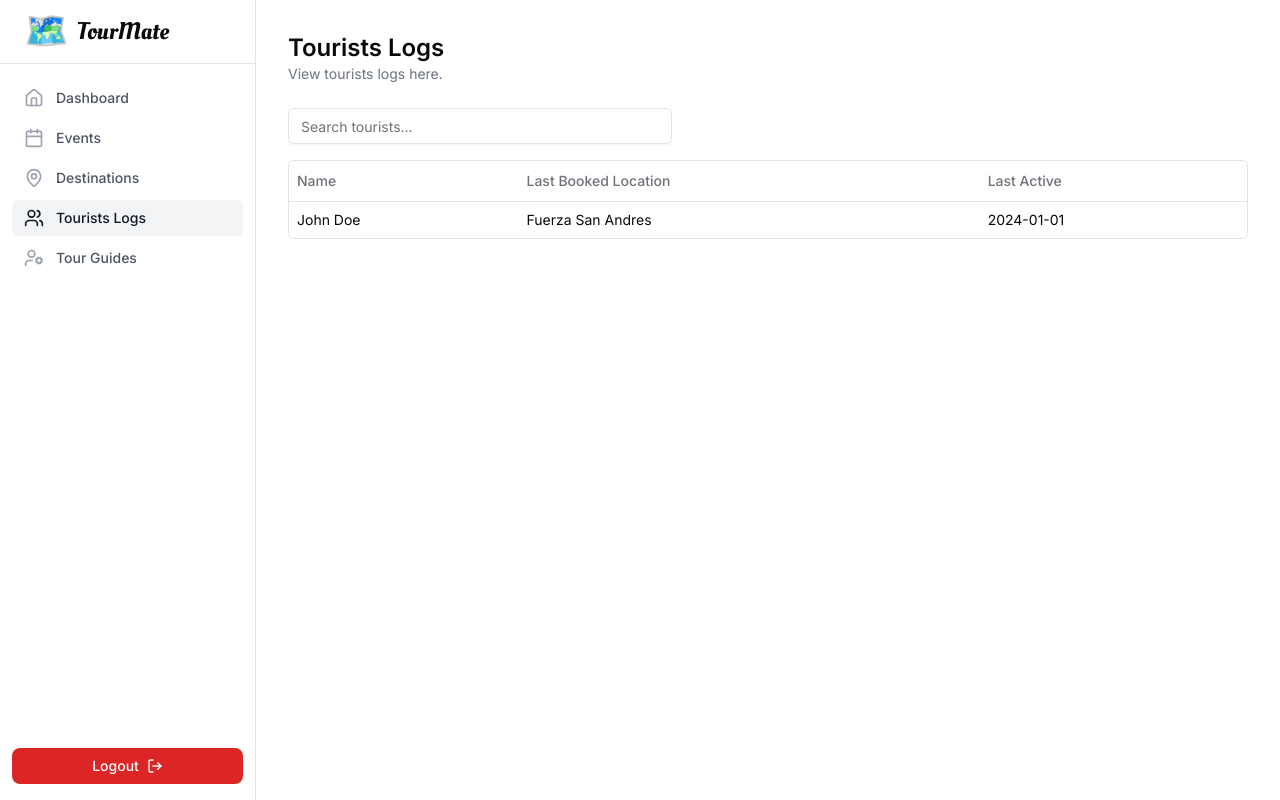
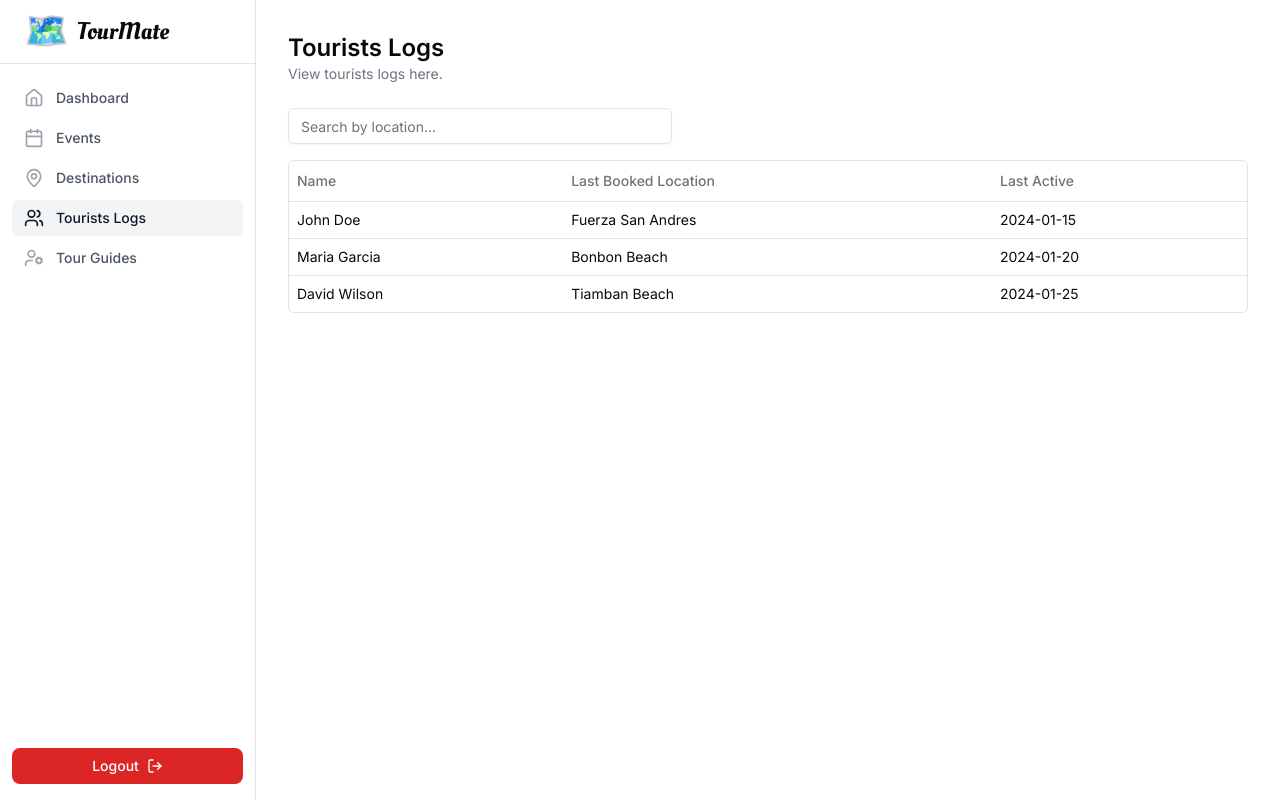
Before and after one commit to psycho2716/tour-mate, a Next.js app: page /admin/tourists in a window 1280 px wide. Built offline with nearby package versions, Linux system fonts and the light colour scheme.

Commit message:
feat: Replace mock user data with tourist logs in TouristLogsTable and update search functionality to filter by location

```diff
--- a/components/admin/tourists/TouristLogsTable.tsx
+++ b/components/admin/tourists/TouristLogsTable.tsx
@@ -10,7 +10,7 @@ import {
     TableRow
 } from "@/components/ui/table";
 import { Input } from "@/components/ui/input";
-import { users } from "@/data/mockData";
+import { touristLogs } from "@/data/tourist-logs";
 
 const ITEMS_PER_PAGE = 10;
 
@@ -18,10 +18,8 @@ export function TouristLogsTable() {
     const [searchQuery, setSearchQuery] = useState("");
     const [currentPage, setCurrentPage] = useState(1);
 
-    const filteredLogs = users.filter(
-        (log) =>
-            log.type === "tourist" &&
-            log.lastBookedLocation?.name.toLowerCase().includes(searchQuery.toLowerCase())
+    const filteredLogs = touristLogs.filter((log) =>
+        log.destination.name.toLowerCase().includes(searchQuery.toLowerCase())
     );
 
     const totalPages = Math.ceil(filteredLogs.length / ITEMS_PER_PAGE);
@@ -32,7 +30,7 @@ export function TouristLogsTable() {
         <div className="space-y-4">
             <div className="flex items-center space-x-2">
                 <Input
-                    placeholder="Search tourists..."
+                    placeholder="Search by location..."
                     value={searchQuery}
                     onChange={(e) => setSearchQuery(e.target.value)}
                     className="max-w-sm"
@@ -51,8 +49,8 @@ export function TouristLogsTable() {
                     <TableBody>
                         {paginatedLogs.map((log) => (
                             <TableRow key={log.id}>
-                                <TableCell>{log.name}</TableCell>
-                                <TableCell>{log.lastBookedLocation?.name}</TableCell>
+                                <TableCell>{log.touristName}</TableCell>
+                                <TableCell>{log.destination.name}</TableCell>
                                 <TableCell>{log.lastActive}</TableCell>
                             </TableRow>
                         ))}
--- /dev/null
+++ b/data/tourist-logs.ts
@@ -0,0 +1,40 @@
+import { TouristLog } from "@/types/types";
+
+export const touristLogs: TouristLog[] = [
+    {
+        id: 1,
+        touristId: 1,
+        touristName: "John Doe",
+        destination: {
+            id: 1,
+            name: "Fuerza San Andres",
+            location: "Brgy. 2, Romblon, Romblon"
+        },
+        bookingDate: "2024-01-15",
+        lastActive: "2024-01-15"
+    },
+    {
+        id: 2,
+        touristId: 2,
+        touristName: "Maria Garcia",
+        destination: {
+            id: 2,
+            name: "Bonbon Beach",
+            location: "Brgy. Lonos, Romblon, Romblon"
+        },
+        bookingDate: "2024-01-20",
+        lastActive: "2024-01-20"
+    },
+    {
+        id: 3,
+        touristId: 3,
+        touristName: "David Wilson",
+        destination: {
+            id: 3,
+            name: "Tiamban Beach",
+            location: "Brgy. Tiamban, Romblon, Romblon"
+        },
+        bookingDate: "2024-01-25",
+        lastActive: "2024-01-25"
+    }
+];
```
